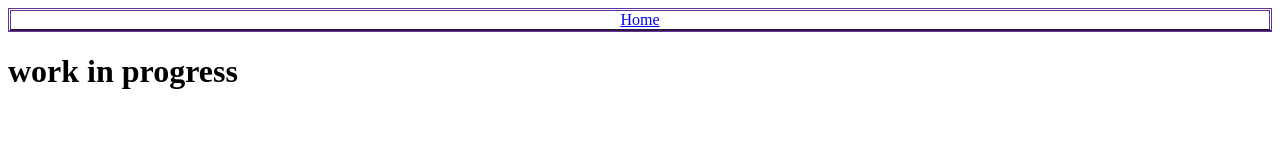
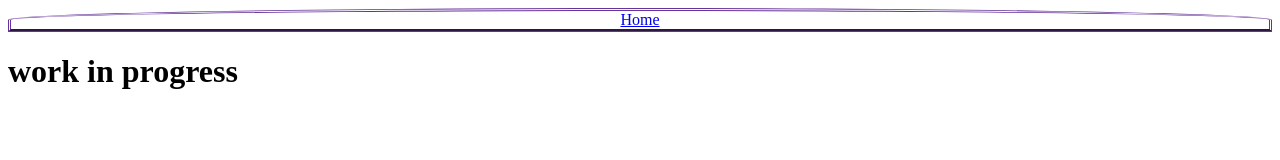
Before and after one commit to Uneevee/uneevee.github.io, a plain HTML site: page index.html in a window 1280 px wide. Drawn offline with Linux system fonts and the light colour scheme.

Commit message:
Cooler curves on top of menu

```diff
--- a/style.css
+++ b/style.css
@@ -3,4 +3,6 @@
     border-color: rebeccapurple;
     border-style: double;
     border-bottom-style: groove;
+    border-top-left-radius: 75%;
+    border-top-right-radius: 75%;
 }
```
